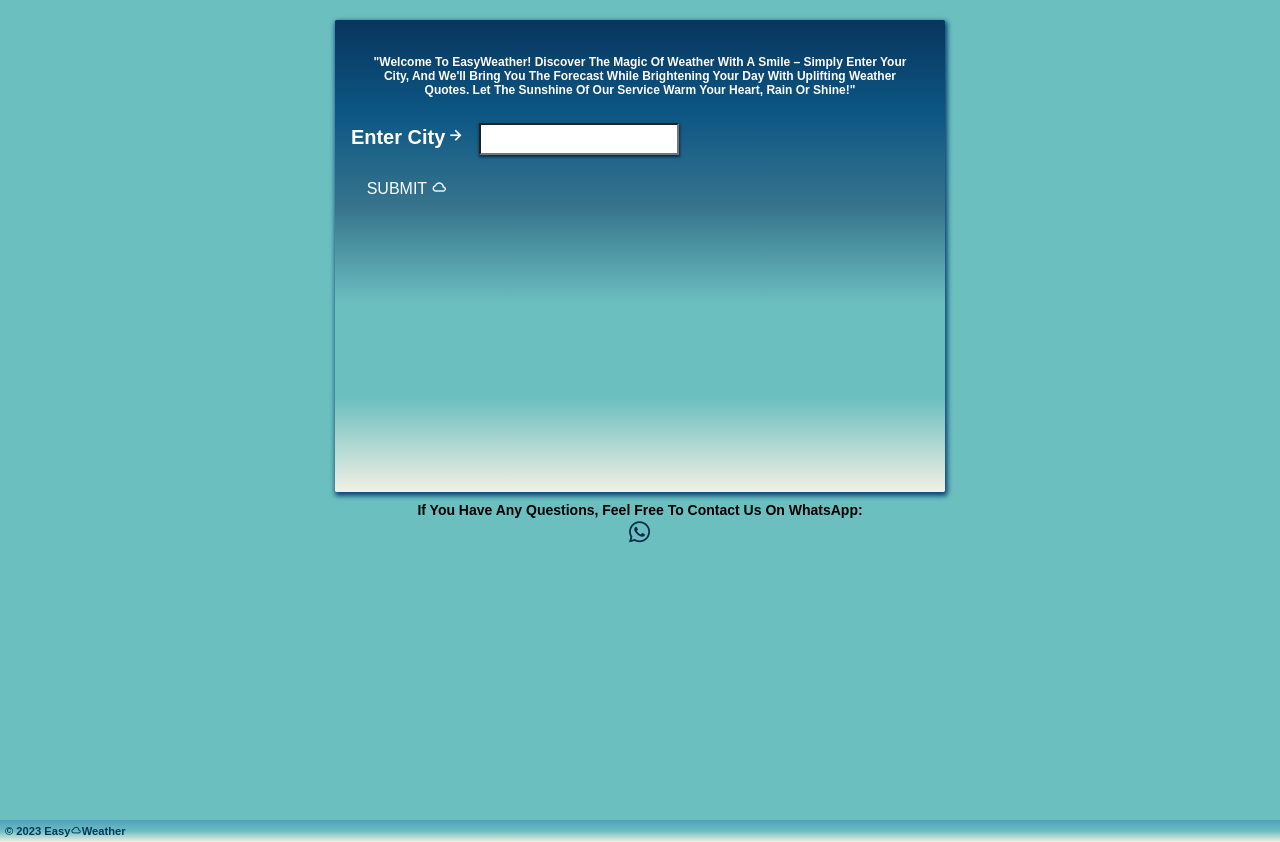
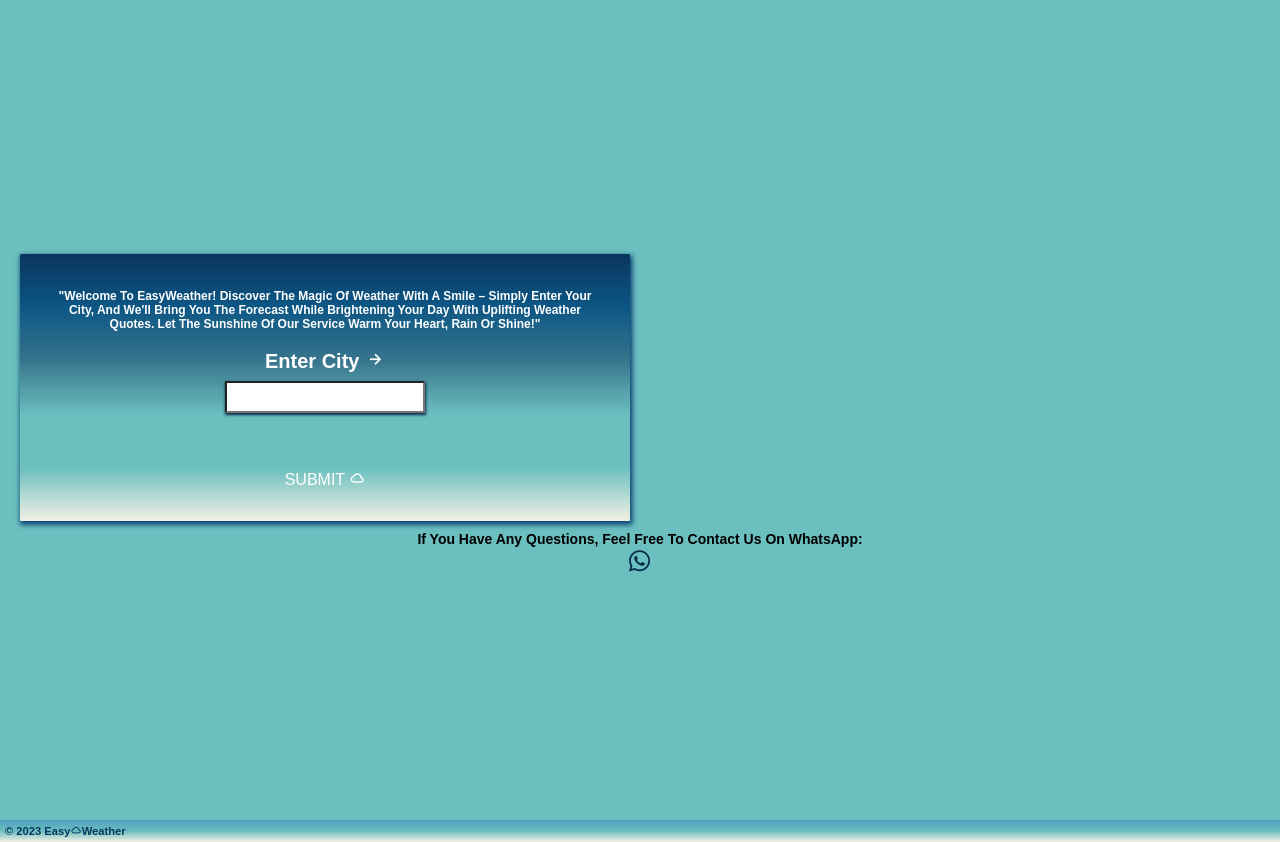
Before and after one commit to SandorGyorfi/EasyWeather, a Flask app: page / in a window 1280 px wide. Shown: the part 100-942 px from the top of the page. Run offline with Flask 3, Linux system fonts and the light colour scheme.

Commit message:
Design changes
Changed the css and html to fix floating issue

```diff
--- a/static/css/style.css
+++ b/static/css/style.css
@@ -134,7 +134,7 @@ p {
   color: #fff;
   font-weight: bold;
   padding: 1%;
-  text-align: left;
+  text-align: center;
   font-size: 20px;
   text-transform: capitalize;
 }
@@ -161,11 +161,19 @@ p {
 .container {
   text-align: center;
   display: flex;
+  flex-direction: column;
   justify-content: center;
   background-color: #6bbfbf;
   flex-wrap: wrap;
-  margin: 10px auto; /* Center horizontally */
+  margin: 10px auto;
   min-height: 100vh;
+}
+
+.input-container {
+  display: flex;
+  flex-direction: column;
+  align-items: center;
+  margin: 10px;
 }
 
 .card {
--- a/templates/index.html
+++ b/templates/index.html
@@ -17,8 +17,10 @@
         <div class="card">
             <form class="cN" method="POST">
                 <p class="welcome">"Welcome to EasyWeather! Discover the magic of weather with a smile – simply enter your city, and we'll bring you the forecast while brightening your day with uplifting weather quotes. Let the sunshine of our service warm your heart, rain or shine!"</p>
-            <label for="cityName"></i>Enter city<i class='bx bx-right-arrow-alt'></i></label>
+                <div class="input-container">
+                    <label for="cityName">Enter city <i class='bx bx-right-arrow-alt'></i></label>
                     <input type="text" id="cityName" name="cityName" required/>
+                </div>
 
                 {% if error %}
                 <p class="error">{{ error }}</p>
```
Lines whose indentation alone changed are shown as unchanged.
